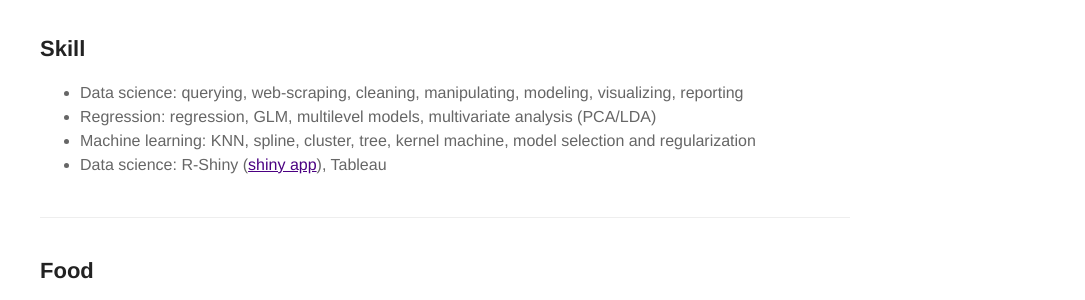
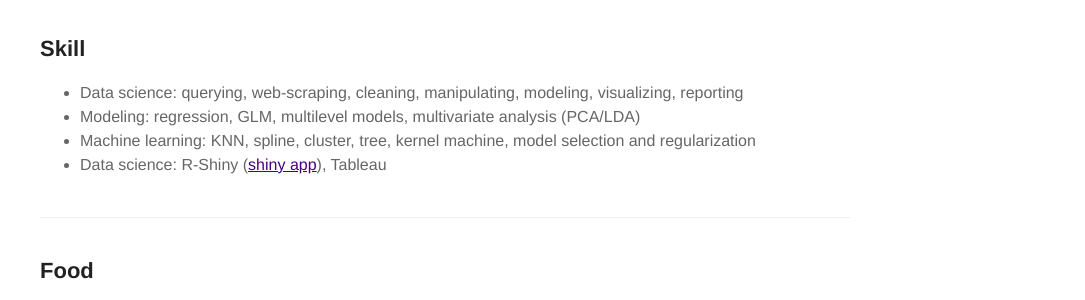
Before and after one commit to subaiwen/subaiwen.github.io, a Jekyll site: the page built from about.md, in a window 1280 px wide. Shown: the part 805-1105 px from the top of the page, without its empty margins (195-1280 px from the left). Built offline with Jekyll 4.4.1, drawn with Linux system fonts in a browser that asks for light colours.

Commit message:
revision

```diff
--- a/about.md
+++ b/about.md
@@ -12,7 +12,7 @@ layout: page
 
 <ul class="skill-list">
 	<li><b>Data science</b>: querying, web-scraping, cleaning, manipulating, modeling, visualizing, reporting</li>
-	<li><b>Regression</b>: regression, GLM, multilevel models, multivariate analysis (PCA/LDA)</li>
+	<li><b>Modeling</b>: regression, GLM, multilevel models, multivariate analysis (PCA/LDA)</li>
 	<li><b>Machine learning</b>: KNN, spline, cluster, tree, kernel machine, model selection and regularization</li>
 	<li><b>Data science</b>: R-Shiny (<a href="https://lobs.shinyapps.io/H1B_map/">shiny app</a>), Tableau</li>
 </ul>
```
Also changed, not shown: 1 other file.
